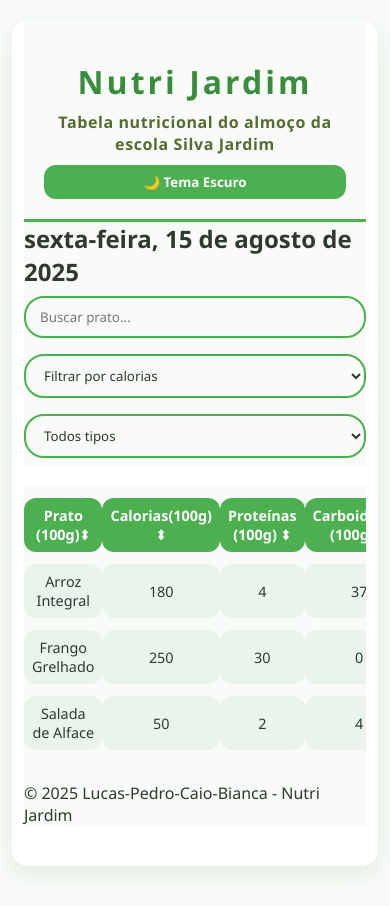
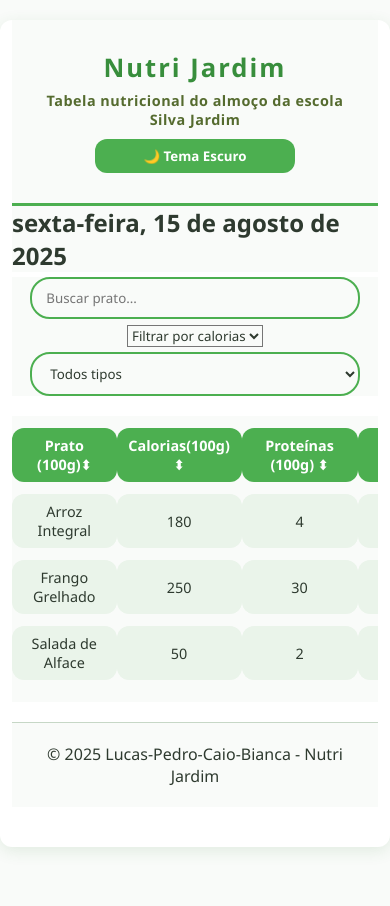
Before and after one commit to lurrite-debug/NUTRI-SILVA-JARDIM, a plain HTML site: page index.html in a window 390 px wide. After the commit the page ends 867 px from the top, so only its background shows below. Drawn offline with Linux system fonts and the light colour scheme.

Commit message:
Patch mobile 1.3

```diff
--- a/index.html
+++ b/index.html
@@ -22,9 +22,9 @@
   <input type="text" id="input-busca" placeholder="Buscar prato..." />
   <select id="filtro-calorias">
     <option value="">Filtrar por calorias</option>
-    <option value="500">Até 500 kcal</option>
-    <option value="700">Até 700 kcal</option>
-    <option value="1000">Até 1000 kcal</option>
+    <option value="100">Até 100 kcal</option>
+    <option value="200">Até 200 kcal</option>
+    <option value="300">Até 300 kcal</option>
   </select>
   <select id="filtro-tipo">
     <option value="">Todos tipos</option>
--- a/style.css
+++ b/style.css
@@ -8,17 +8,19 @@
   background-color: #f9fbf9;
 }
 
+html {
+  scroll-behavior: smooth;
+}
+
 body {
-  max-width: 900px;
-  margin: 50px auto 80px;
-  padding: 0 24px 60px;
+  max-width: 100%;
+  margin: 20px auto;
+  padding: 0 12px 40px;
   background-color: #ffffff;
-  border-radius: 16px;
-  box-shadow: 0 8px 24px rgba(46, 125, 50, 0.12);
+  border-radius: 12px;
+  box-shadow: 0 4px 16px rgba(46, 125, 50, 0.12);
   transition: background-color 0.3s ease, color 0.3s ease;
 }
-
-html { scroll-behavior: smooth; }
 
 /* Tema escuro */
 body.dark-mode {
@@ -37,9 +39,32 @@ body.dark-mode select {
   border-color: #555;
 }
 
-/* Botão de tema */
+/* Header */
+header {
+  text-align: center;
+  padding: 30px 20px 20px;
+  border-bottom: 3px solid #4caf50;
+}
+header h1 {
+  font-size: 2rem;
+  color: #388e3c;
+  margin-bottom: 6px;
+  letter-spacing: 2px;
+  font-weight: 900;
+}
+header p {
+  font-size: 1rem;
+  color: #556b2f;
+  font-weight: 600;
+  letter-spacing: 0.5px;
+}
+
+/* Botão tema */
 .tema-btn {
-  margin-top: 15px;
+  margin: 10px auto;
+  display: block;
+  width: 90%;
+  max-width: 200px;
   padding: 8px 16px;
   cursor: pointer;
   border-radius: 12px;
@@ -53,48 +78,38 @@ body.dark-mode select {
   background: #388e3c;
 }
 
-/* Header */
-header {
-  text-align: center;
-  padding: 40px 20px 20px;
-  border-bottom: 3px solid #4caf50;
-}
-header h1 {
-  font-size: 3rem;
-  color: #388e3c;
-  margin-bottom: 8px;
-  letter-spacing: 3px;
-  font-weight: 900;
-}
-header p {
-  font-size: 1.2rem;
-  color: #556b2f;
-  font-weight: 600;
-  letter-spacing: 0.6px;
-}
-
 /* Filtros */
 #busca-filtro {
   text-align: center;
   margin-bottom: 20px;
 }
-#input-busca, #filtro-calorias, #filtro-tipo {
-  width: 180px;
+#input-busca,
+#filtro-tipo {
+  width: 90%;
+  max-width: 250px;
   padding: 10px 14px;
-  margin: 5px;
+  margin: 5px auto;
+  display: block;
   border-radius: 20px;
   border: 2px solid #4caf50;
 }
 
-/* Tabela cardápio */
+/* Cardápio */
+#cardapio-section {
+  overflow-x: auto;
+  margin-bottom: 20px;
+}
+
 .tabela-cardapio {
   width: 100%;
+  min-width: 600px;
   border-collapse: separate;
   border-spacing: 0 12px;
-  margin-bottom: 20px;
+  margin-bottom: 10px;
   font-size: 1.05rem;
 }
-.tabela-cardapio th, .tabela-cardapio td {
+.tabela-cardapio th,
+.tabela-cardapio td {
   text-align: center;
   padding: 12px;
   background-color: #eaf4ea;
@@ -121,35 +136,35 @@ header p {
   font-weight: 600;
   margin-top: 10px;
 }
-body.dark-mode .feedback { color: #ff6f61; }
+body.dark-mode .feedback {
+  color: #ff6f61;
+}
 
-/* Responsividade para celulares */
-@media (max-width: 600px) {
-  body {
-    margin: 20px 12px 40px;
-    padding: 0 12px 40px;
-  }
+/* Footer */
+footer {
+  text-align: center;
+  padding: 20px 10px;
+  font-size: 1rem;
+  color: #777;
+  border-top: 1px solid #c6d7c6;
+  font-weight: 500;
+}
+
+/* Media queries para celular */
+@media (max-width: 500px) {
   header h1 {
-    font-size: 2rem;
+    font-size: 1.6rem;
   }
   header p {
-    font-size: 1rem;
+    font-size: 0.9rem;
   }
-  #input-busca, #filtro-calorias, #filtro-tipo {
-    width: 100%;
-    margin: 8px 0;
-  }
-  .tema-btn {
-    width: 100%;
-    margin-top: 10px;
-  }
-  .tabela-cardapio th, .tabela-cardapio td {
+  .tabela-cardapio th,
+  .tabela-cardapio td {
     padding: 8px;
     font-size: 0.9rem;
   }
+  #input-busca,
+  #filtro-tipo {
+    max-width: 90%;
+  }
 }
-
-/* Tornar tabela rolável horizontalmente em telas pequenas */
-#cardapio-section {
-  overflow-x: auto;
-}
```
